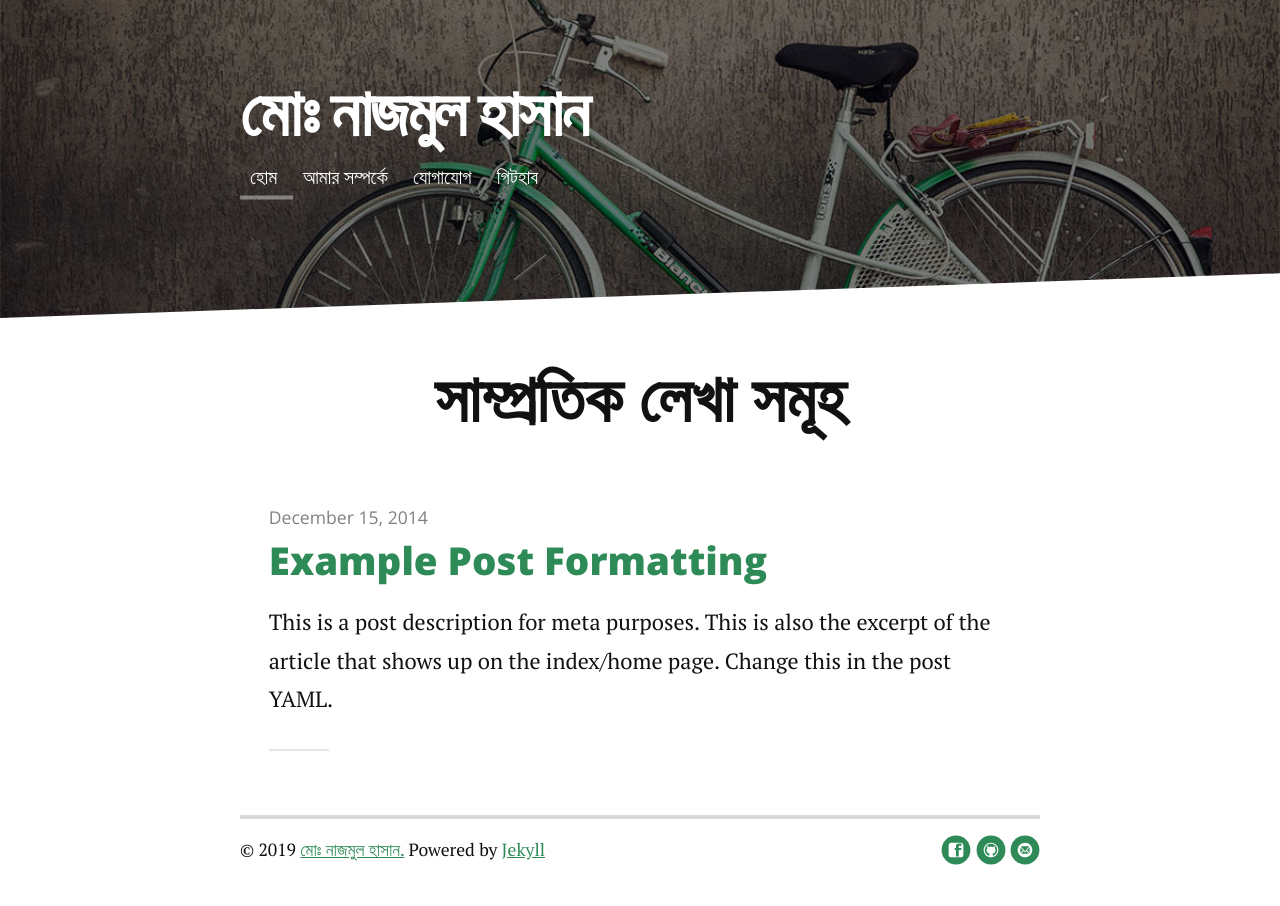
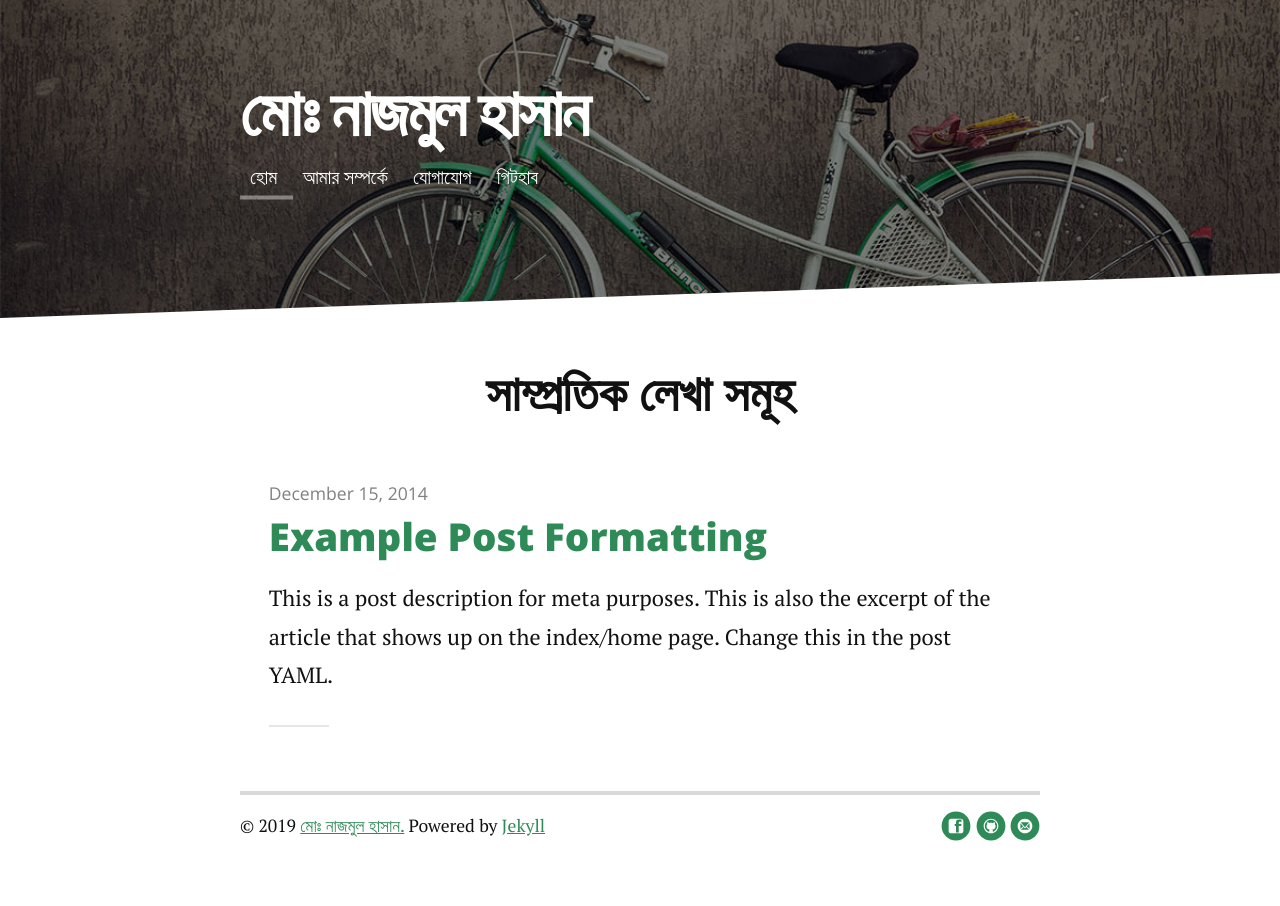
Before and after one commit to farhapartex/farhapartex.github.io, a Jekyll site: the page built from index.html, in a window 1280 px wide. Built offline with Jekyll 4.4.1, drawn with Linux system fonts in a browser that asks for light colours; nearby versions of some CDN libraries; the list of posts is cut into pages by our own code.

Commit message:
Update from Forestry.io farhapartex@gmail.com updated index.html

```diff
--- a/index.html
+++ b/index.html
@@ -1,10 +1,10 @@
 ---
 layout: default
 title: মোঃ নাজমুল হাসান
+
 ---
-
 <div class="home" id="home">
-  <h1 class="pageTitle">সাম্প্রতিক লেখা সমূহ</h1>
+  <h2 class="pageTitle">সাম্প্রতিক লেখা সমূহ</h2>
   <ul class="posts noList">
     {% for post in paginator.posts %}
       <li>
```
